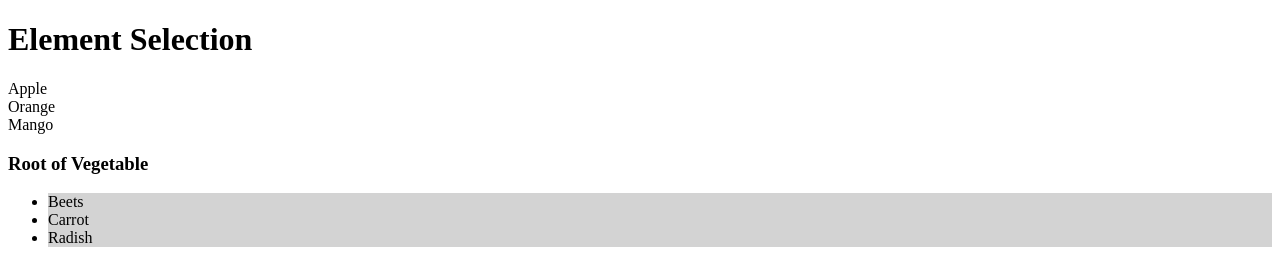
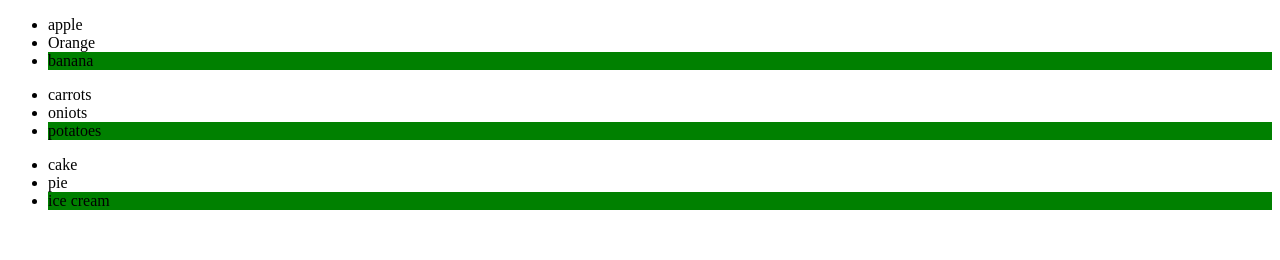
Before and after one commit to SOKHY247/study_js, a plain HTML site: page element.html in a window 1280 px wide. Shown: the top 260 px of the page. Drawn offline with Linux system fonts and the light colour scheme.

Commit message:
Initial commit

```diff
--- /dev/null
+++ b/Dg.js
@@ -0,0 +1,38 @@
+// Dom Navigaition = The process of navigation through the structure
+//                   of an HTML document using js.
+
+
+//.firstElementChild
+//.lastElementChild
+//.nextElementSibling
+//.previosElementSibling
+//.parentElement
+//.children
+
+// -------------- .firstElementChild----------------
+
+// const element = document.getElementById("desserts");
+// const firstChild = element.firstElementChild;
+// firstChild.style.backgroundColor = "yellow";
+
+// const ulElements = document.querySelectorAll("ul");
+
+// ulElements.forEach(ulElements => {
+//     const firstChild = ulElements.firstElementChild;
+//     firstChild.style.backgroundColor = "yellow";
+// })
+
+
+// ------------------ //.lastElementChild-----------------
+
+// const element = document.getElementById("fruits")
+
+// const lastChild = element.lastElementChild;
+// lastChild.style.backgroundColor= "green";
+
+const uilElements = document.querySelectorAll("ul")
+
+uilElements.forEach(uilElements => {
+    const lastChild = uilElements.lastElementChild;
+    lastChild.style.backgroundColor= "green"
+})
--- a/Element.js
+++ b/Element.js
@@ -63,6 +63,7 @@
 // foods[1].style.backgroundColor = "lightgreen";
 // foods[2].style.backgroundColor = "lightgray";
 
+//
 const foods = document.querySelectorAll("li");
 
 foods.forEach((food)=>{
--- a/element.html
+++ b/element.html
@@ -6,7 +6,7 @@
     <title>Element</title>
 </head>
 <body>
-    <h1 id="my-web">Element Selection</h1>
+    <!-- <h1 id="my-web">Element Selection</h1>
     <div class="fruits">Apple</div>
     <div class="fruits">Orange</div>
     <div class="fruits">Mango</div>
@@ -25,8 +25,24 @@
         <li>Broccoli</li>
         <li>Cauliflower</li>
         <li>Spinach</li>
+    </ul> -->
+
+    <ul id="fruits">
+        <li>apple</li>
+        <li>Orange</li>
+        <li>banana</li>
     </ul>
-    <script src="Element.js">
+    <ul id="vagetable">
+        <li>carrots</li>
+        <li>oniots</li>
+        <li>potatoes</li>
+    </ul>
+    <ul id="desserts">
+        <li>cake</li>
+        <li>pie</li>
+        <li>ice cream</li>
+    </ul>
+    <script src = "Dg.js" >
 
     </script>
 </body>
```
